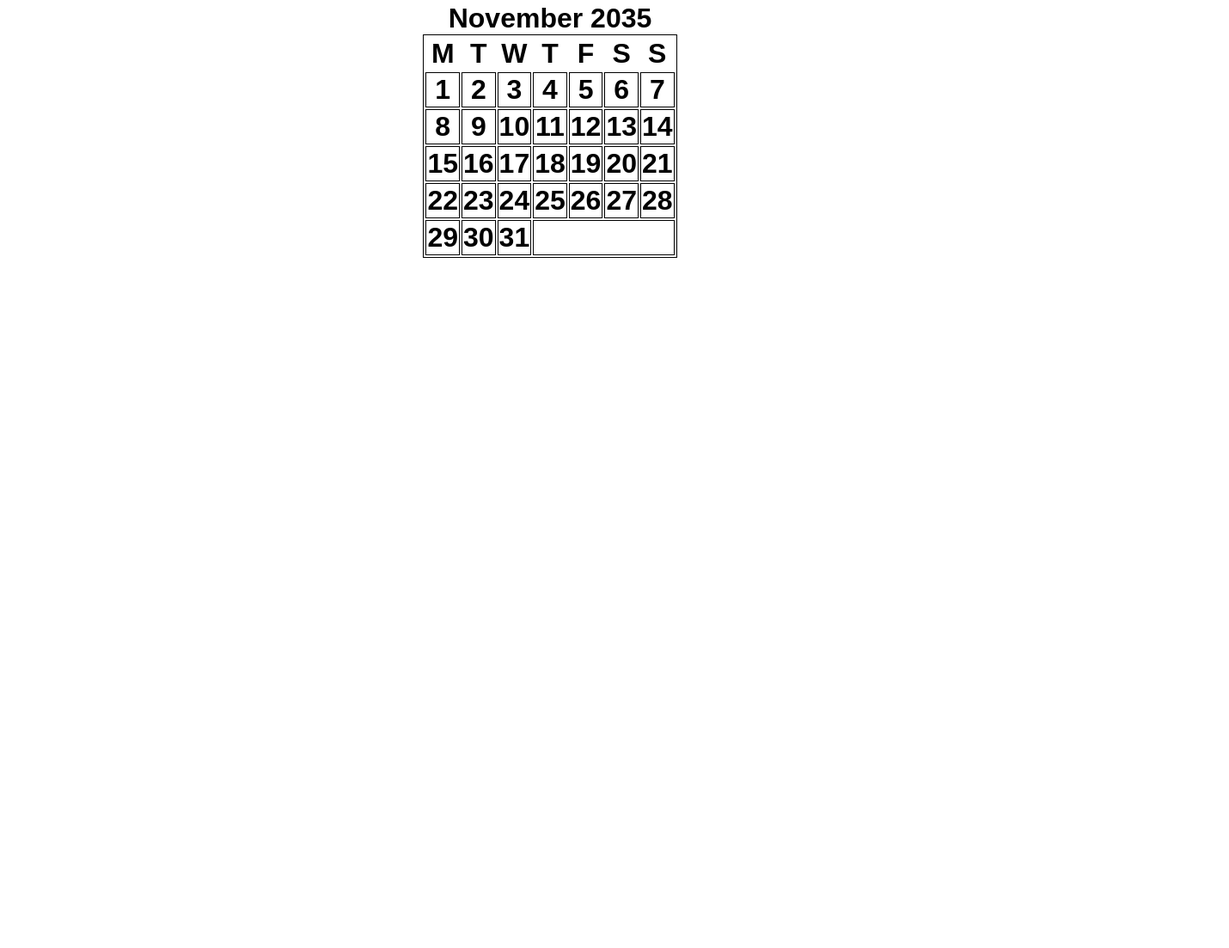
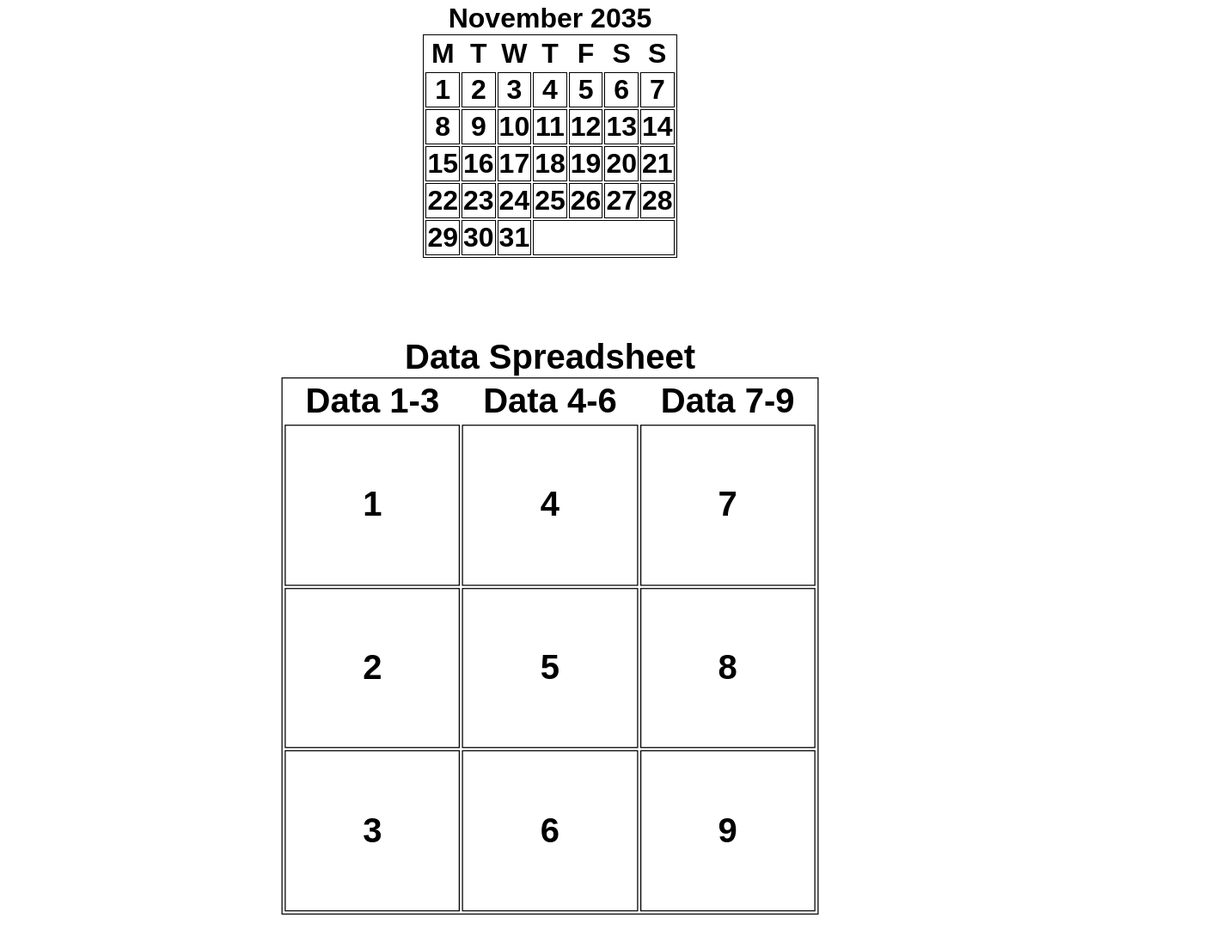
Before and after one commit to MasyMan266/Mason_Gilchrist_HTMLCSS_fa26, a plain HTML site: page Week11/index.html in a window 1280 px wide. Shown: the part 774-1877 px from the top of the page at 86% size, 1430 px wide, since content can reach past the window. Before the commit the page ends 1154 px from the top, so only its background shows below. Drawn offline with Linux system fonts and the light colour scheme.

Commit message:
week 11 completed

```diff
--- a/Week11/index.html
+++ b/Week11/index.html
@@ -109,6 +109,33 @@
                     </tbody>
 
                 </table>
+                <div class="spreadsheet-container">
+                <table id="dataspreadsheet">
+                    <caption>Data Spreadsheet</caption>
+                    <thead>
+                        <tr>
+                            <th scope="col">Data 1-3</th>
+                            <th scope="col">Data 4-6</th>
+                            <th scope="col">Data 7-9</th>
+                        </tr>
+                        <tr>
+                            <td scope="row">1</td>
+                            <td scope="row">4</td>
+                            <td scope="row">7</td>
+                        </tr>
+                        <tr>
+                            <td scope="row">2</td>
+                            <td scope="row">5</td>
+                            <td scope="row">8</td>
+                        </tr>
+                        <tr>
+                            <td scope="row">3</td>
+                            <td scope="row">6</td>
+                            <td scope="row">9</td>
+                        </tr>
+                    </thead>
+                </table>
+                </div>
             </h1>
         </main>
     </body>
--- a/Week11/styles.css
+++ b/Week11/styles.css
@@ -22,8 +22,14 @@ td {
 }
 
 #calendar {
-    width: 3rem;
-    height: 3rem;
+    width: 6rem;
+    height: 6rem;
     text-align: center;
     border: thin solid black;
+
 }
+
+.spreadsheet-container {
+    overflow-x: auto;
+    scale: 1.25;
+}
```
